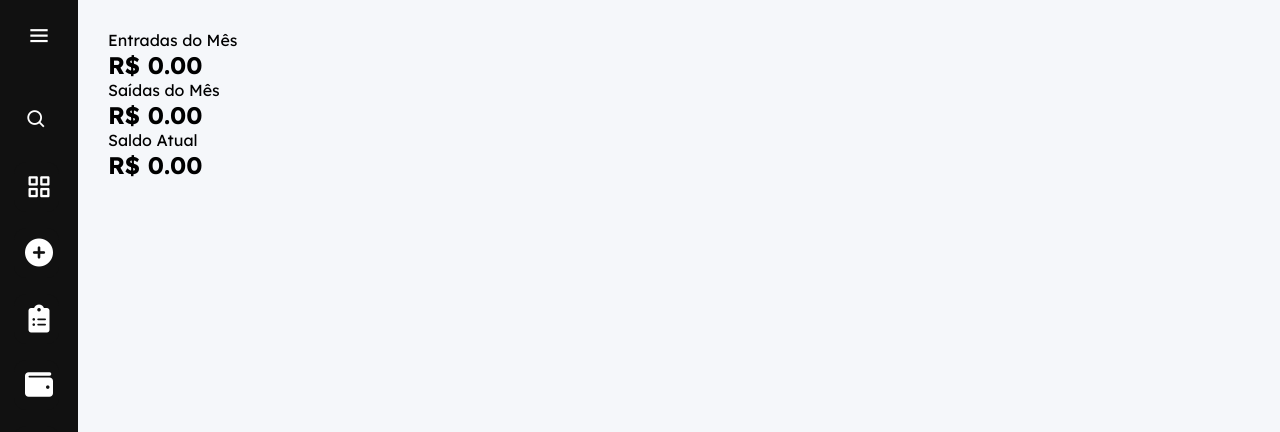
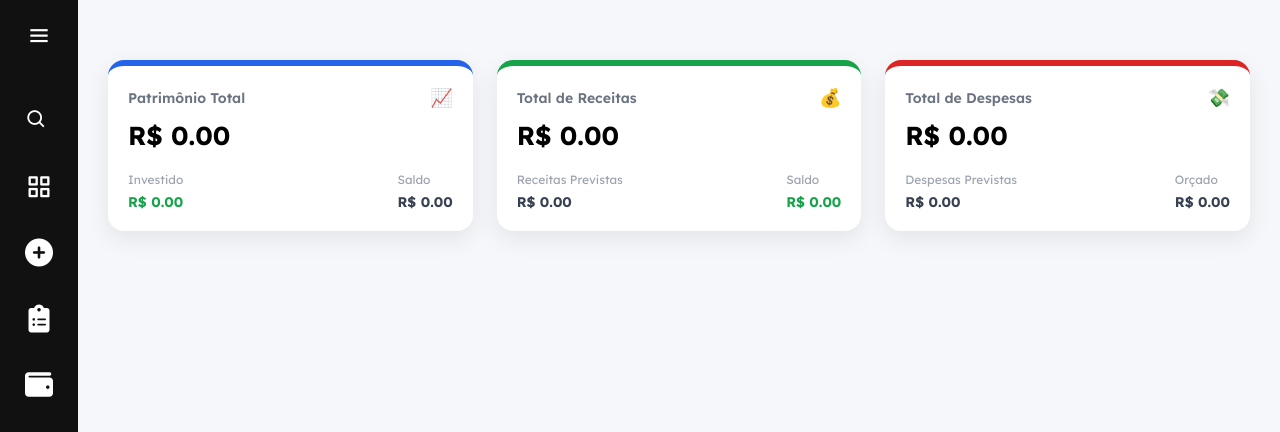
Before and after one commit to Silvaskrtt/ledger, a Django app: page / in a window 1280 px wide. Shown: the top 432 px of the page. Run offline with Django 5.2, Linux system fonts and the light colour scheme; the visitor is signed in with stand-in values (Sample User, id 1); data that the repository does not hold is empty.

Commit message:
feat & docs: I'm added new coding for the 'home.html' and comments.

```diff
--- a/frontend/templates/home/home.html
+++ b/frontend/templates/home/home.html
@@ -1,26 +1,134 @@
-<!-- frontend/templates/home/home.html -->
 {% extends 'base.html' %}
+{% load humanize %}
 {% load static %}
-{% load humanize %}
 
+{% comment %}
+Template principal do dashboard financeiro.
+Exibe três cards principais com resumo financeiro do usuário:
+1. Patrimônio Total
+2. Total de Receitas (mês atual)
+3. Total de Despesas (mês atual)
+
+Utiliza filters do Django:
+- humanize: para formatação de números (intcomma)
+- floatformat: para formatação de casas decimais
+{% endcomment %}
+
+{% block extra_css %}
+<!-- Carrega CSS específico da página home -->
+<link rel="stylesheet" href="{% static 'css/home/home.css' %}">
+{% endblock %}
 
 {% block content %}
-<section class="dashboard">
+<section class="dashboard-cards">
+  <!-- Container dos cards usando grid layout definido no CSS -->
 
-  <div class="card green">
-    <p>Entradas do Mês</p>
+  <!-- CARD 1 - PATRIMÔNIO -->
+  <div class="summary-card blue">
+    <!-- Card com borda azul indicando informação geral/neutral -->
+    <div class="card-header">
+      <!-- Cabeçalho do card com título e ícone -->
+      <span>Patrimônio Total</span>
+      <span class="icon">📈</span> <!-- Ícone de tendência de crescimento -->
+    </div>
+
+    <!-- Valor principal do card: saldo atual formatado -->
+    <h2>R$ {{ saldo_atual|floatformat:2|intcomma }}</h2>
+    <!--
+      Filtros aplicados:
+      - floatformat:2: limita a 2 casas decimais
+      - intcomma: adiciona separadores de milhar
+    -->
+
+    <div class="card-details">
+      <!-- Seção de detalhes com dois blocos de informação -->
+      <div>
+        <!-- Primeiro bloco: valor investido -->
+        <small>Investido</small>
+        <strong class="positive">R$ {{ saldo_atual|floatformat:2|intcomma }}</strong>
+        <!-- Classe 'positive' aplica cor verde ao texto -->
+      </div>
+
+      <div>
+        <!-- Segundo bloco: saldo disponível -->
+        <small>Saldo</small>
+        <strong class="neutral">R$ {{ saldo_atual|floatformat:2|intcomma }}</strong>
+        <!-- Classe 'neutral' aplica cor cinza/neutra ao texto -->
+      </div>
+    </div>
+  </div>
+  <!-- FIM CARD 1 -->
+
+  <!-- CARD 2 - RECEITAS -->
+  <div class="summary-card green">
+    <!-- Card com borda verde indicando valores positivos/entradas -->
+    <div class="card-header">
+      <span>Total de Receitas</span>
+      <span class="icon">💰</span> <!-- Ícone de dinheiro -->
+    </div>
+
+    <!-- Valor principal: total de entradas do mês -->
     <h2>R$ {{ entradas_mes|floatformat:2|intcomma }}</h2>
+
+    <div class="card-details">
+      <div>
+        <!-- Primeiro bloco: receitas previstas -->
+        <small>Receitas Previstas</small>
+        <strong class="neutral">R$ {{ entradas_mes|floatformat:2|intcomma }}</strong>
+      </div>
+
+      <div>
+        <!-- Segundo bloco: saldo das receitas -->
+        <small>Saldo</small>
+        <strong class="positive">
+          R$ {{ entradas_mes|floatformat:2|intcomma }}
+        </strong>
+      </div>
+    </div>
   </div>
+  <!-- FIM CARD 2 -->
 
-  <div class="card red">
-    <p>Saídas do Mês</p>
+  <!-- CARD 3 - DESPESAS -->
+  <div class="summary-card red">
+    <!-- Card com borda vermelha indicando valores negativos/saídas -->
+    <div class="card-header">
+      <span>Total de Despesas</span>
+      <span class="icon">💸</span> <!-- Ícone de dinheiro saindo -->
+    </div>
+
+    <!-- Valor principal: total de saídas do mês -->
     <h2>R$ {{ saidas_mes|floatformat:2|intcomma }}</h2>
+
+    <div class="card-details">
+      <div>
+        <!-- Primeiro bloco: despesas previstas -->
+        <small>Despesas Previstas</small>
+        <strong class="neutral">R$ {{ saidas_mes|floatformat:2|intcomma }}</strong>
+      </div>
+
+      <div>
+        <!-- Segundo bloco: valor orçado para despesas -->
+        <small>Orçado</small>
+        <strong class="neutral">R$ {{ saidas_mes|floatformat:2|intcomma }}</strong>
+      </div>
+    </div>
   </div>
-
-  <div class="card green">
-    <p>Saldo Atual</p>
-    <h2>R$ {{ saldo_atual|floatformat:2|intcomma }}</h2>
-  </div>
+  <!-- FIM CARD 3 -->
 
 </section>
 {% endblock %}
+
+{% comment %}
+OBSERVAÇÕES SOBRE OS DADOS EXIBIDOS:
+- Todos os três cards estão exibindo os mesmos valores das variáveis de contexto
+  (saldo_atual, entradas_mes, saidas_mes) em diferentes contextos.
+- Em um cenário real, provavelmente teríamos variáveis distintas para:
+  - Patrimônio investido vs saldo disponível
+  - Receitas realizadas vs previstas
+  - Despesas realizadas vs orçadas
+
+POSSÍVEIS MELHORIAS FUTURAS:
+1. Separar as variáveis de contexto para cada métrica específica
+2. Adicionar indicadores de variação (ex: +5% em relação ao mês anterior)
+3. Incluir gráficos visuais para melhor representação dos dados
+{% endcomment %}
```
